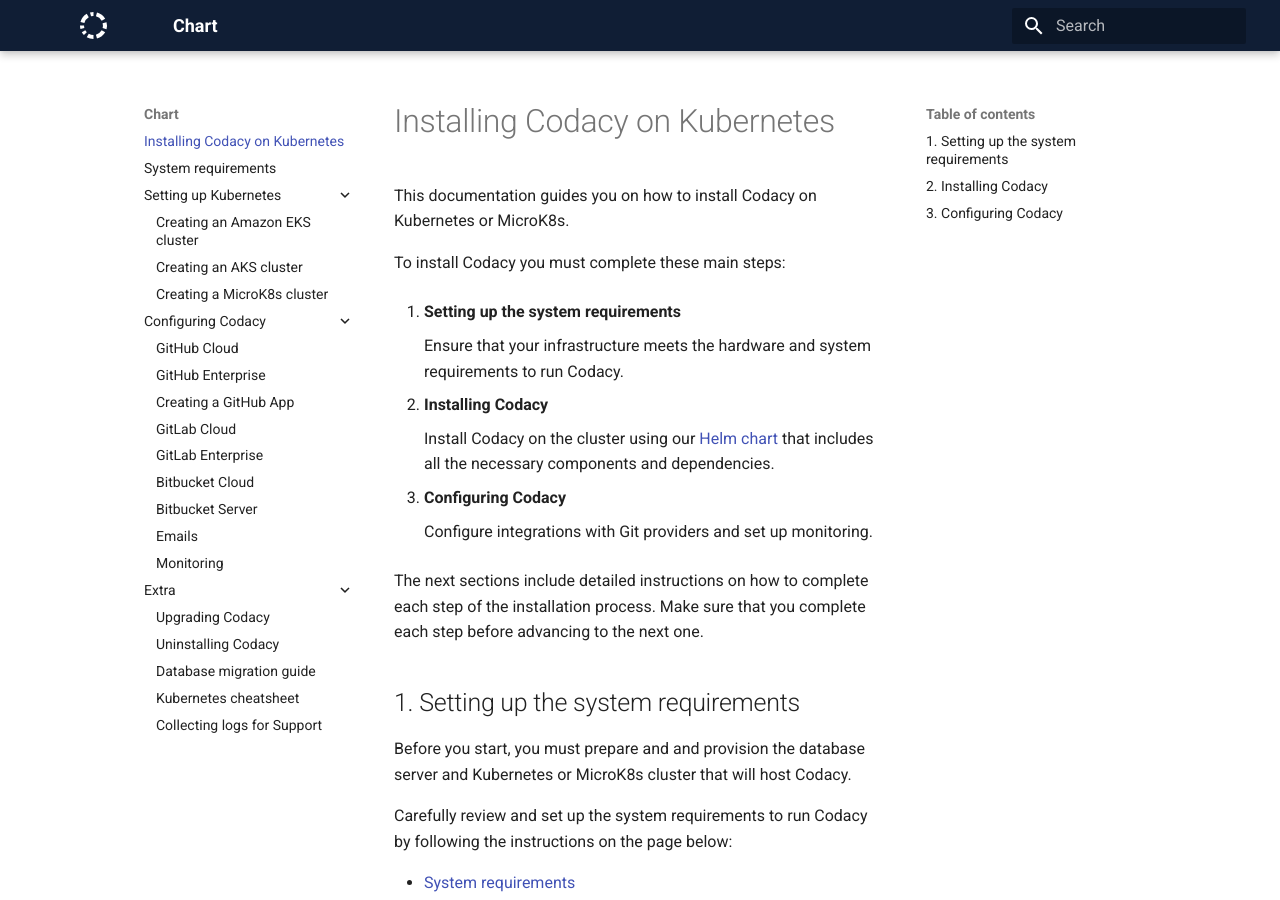
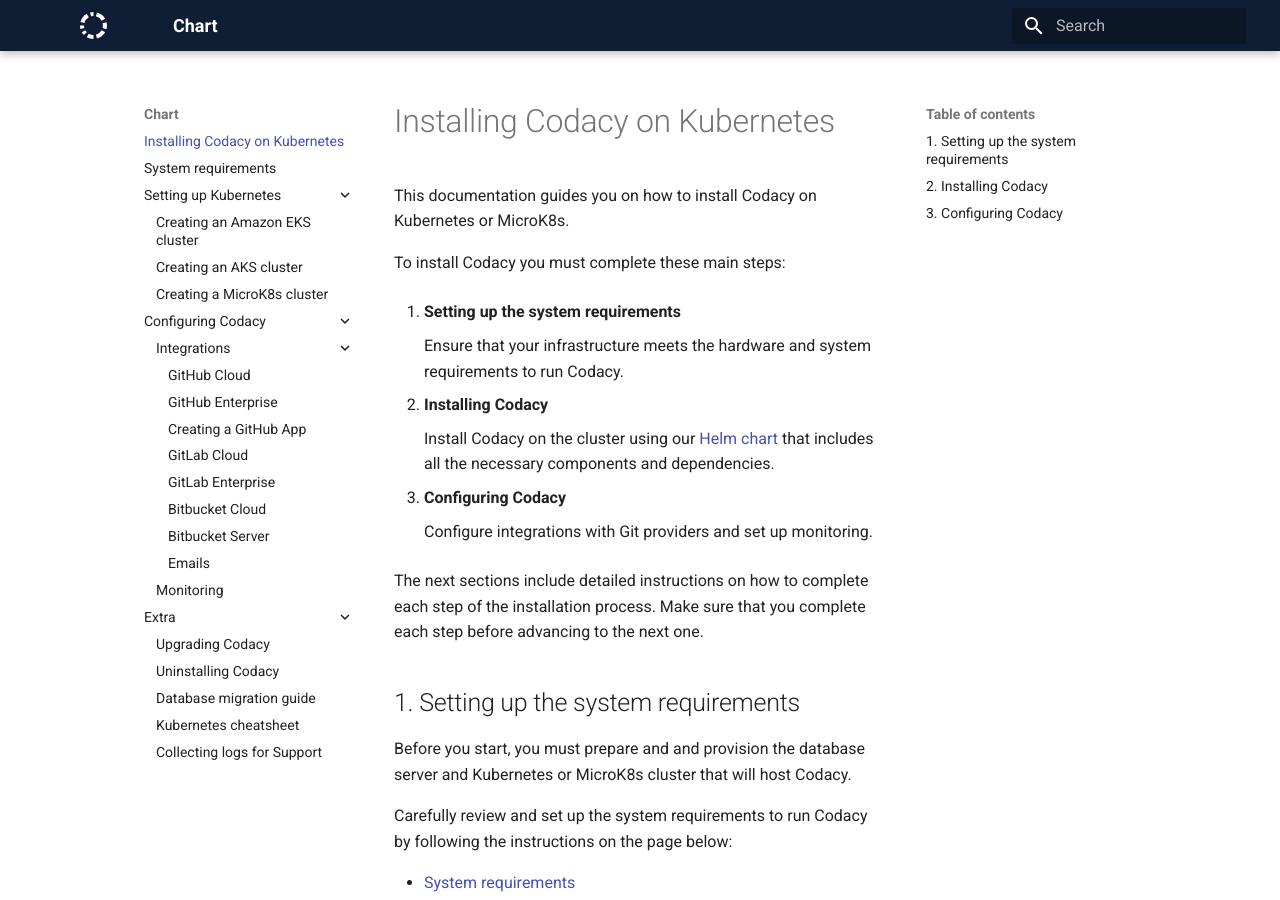
Before and after one commit to codacy/chart, an MkDocs documentation site: the page built from docs/index.md, in a window 1280 px wide and 900 px high. Built offline with MkDocs 1.6.1 and Material for MkDocs 9.7.7, drawn with Linux system fonts in a browser that asks for light colours.

Commit message:
Group integrations in own folder on the sidebar tree

```diff
--- a/mkdocs.yml
+++ b/mkdocs.yml
@@ -45,14 +45,15 @@
     - infrastructure/aks-quickstart.md
     - infrastructure/microk8s-quickstart.md
   - "Configuring Codacy":
-    - configuration/integrations/github-cloud.md
-    - configuration/integrations/github-enterprise.md
-    - configuration/integrations/github-app-create.md
-    - configuration/integrations/gitlab-cloud.md
-    - configuration/integrations/gitlab-enterprise.md
-    - configuration/integrations/bitbucket-cloud.md
-    - configuration/integrations/bitbucket-server.md
-    - configuration/integrations/email.md
+    - "Integrations":
+      - configuration/integrations/github-cloud.md
+      - configuration/integrations/github-enterprise.md
+      - configuration/integrations/github-app-create.md
+      - configuration/integrations/gitlab-cloud.md
+      - configuration/integrations/gitlab-enterprise.md
+      - configuration/integrations/bitbucket-cloud.md
+      - configuration/integrations/bitbucket-server.md
+      - configuration/integrations/email.md
     - configuration/monitoring.md
   - "Extra":
     - extra/upgrade.md
```
